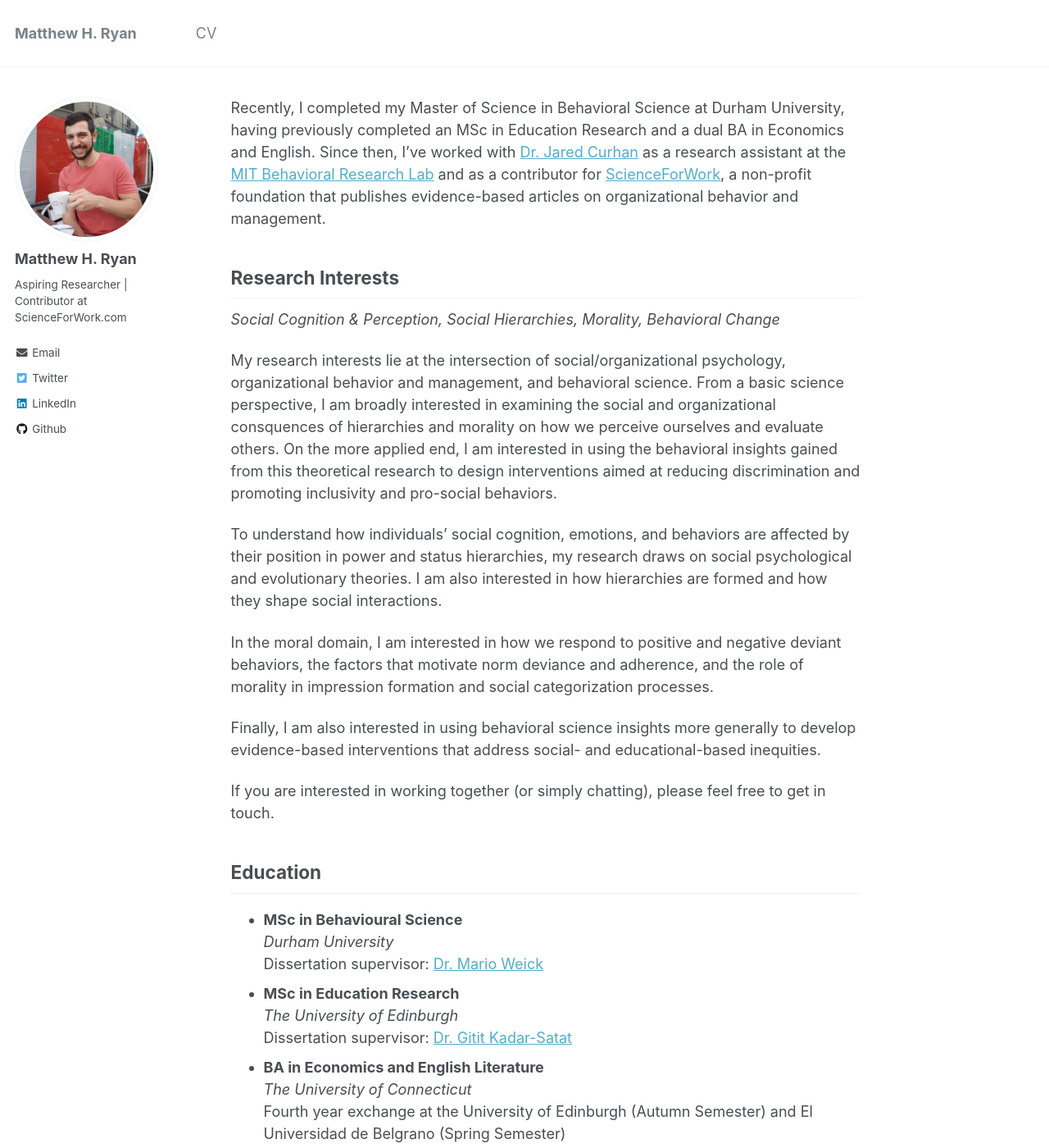
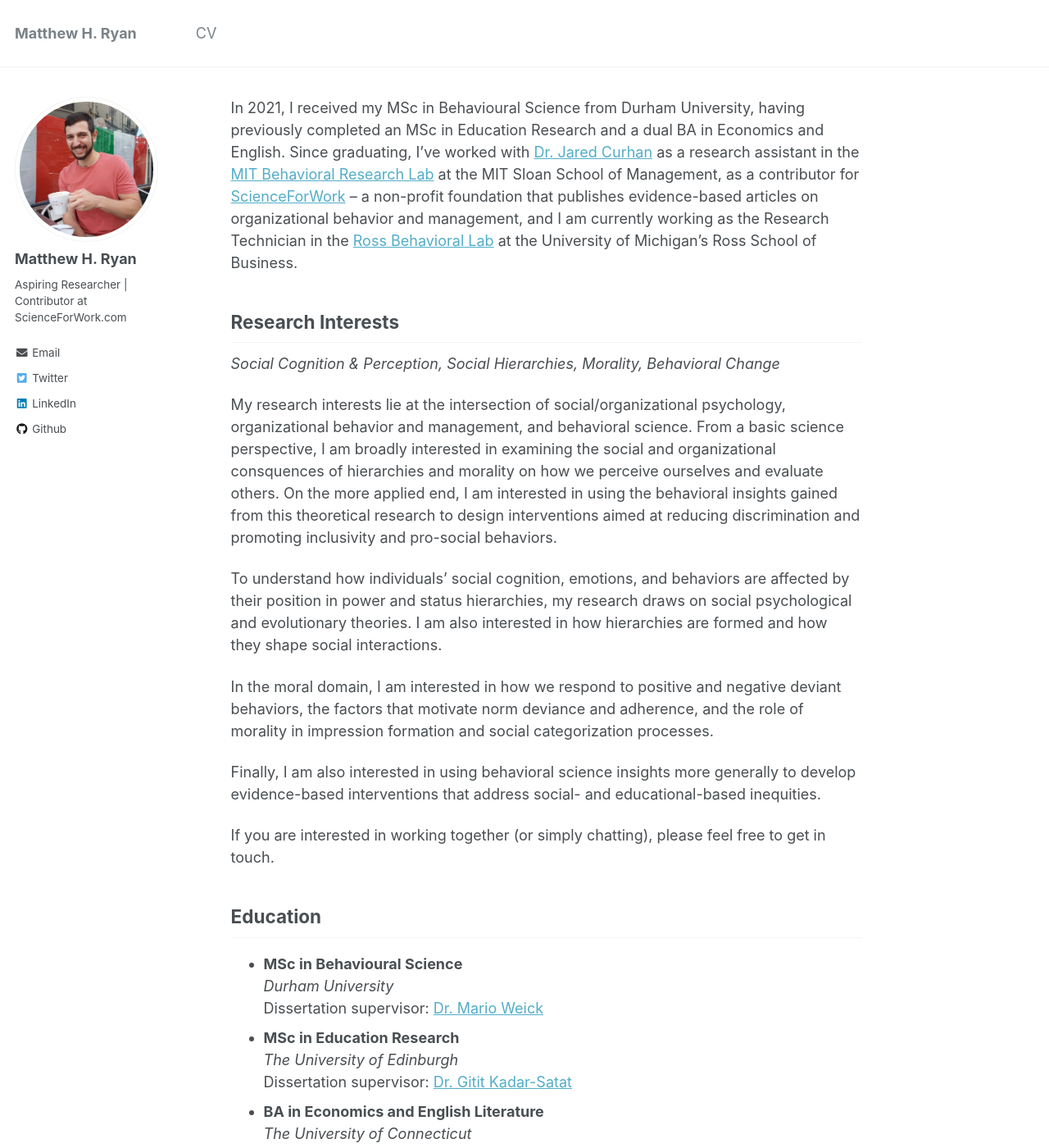
Before and after one commit to mattyhryan/mattyhryan.github.io, a Jekyll site: the page built from _pages/about.md, in a window 1280 px wide and 1400 px high. Shown: the whole window at 82% size. Built offline with Jekyll 4.4.1, drawn with Linux system fonts in a browser that asks for light colours; some of the changed text lies outside the part shown.

Commit message:
Update about.md

```diff
--- a/_pages/about.md
+++ b/_pages/about.md
@@ -7,7 +7,7 @@ redirect_from:
   - /about.html
 ---
 
-Recently, I completed my Master of Science in Behavioral Science at Durham University, having previously completed an MSc in Education Research and a dual BA in Economics and English. Since then, I've worked with [Dr. Jared Curhan](http://web.mit.edu/curhan/www/) as a research assistant at the [MIT Behavioral Research Lab](https://brl.mit.edu/) and as a contributor for [ScienceForWork](https://scienceforwork.com/), a non-profit foundation that publishes evidence-based articles on organizational behavior and management.
+In 2021, I received my MSc in Behavioural Science from Durham University, having previously completed an MSc in Education Research and a dual BA in Economics and English. Since graduating, I’ve worked with [Dr. Jared Curhan](http://web.mit.edu/curhan/www/) as a research assistant in the [MIT Behavioral Research Lab](https://brl.mit.edu/) at the MIT Sloan School of Management, as a contributor for [ScienceForWork](https://scienceforwork.com/) -- a non-profit foundation that publishes evidence-based articles on organizational behavior and management, and I am currently working as the Research Technician in the [Ross Behavioral Lab](https://cores.research.umich.edu/core/ross-behavioral-lab/) at the University of Michigan’s Ross School of Business.
 
 ## Research Interests
 
@@ -37,10 +37,12 @@ If you are interested in working together (or simply chatting), please feel free
 
 ## Personal
 
-I grew up in Franklin, Massachusetts, home of America's first public library, a commuter train that runs to Boston, and not a whole lot else.
+I grew up in Franklin, Massachusetts, home of America's first public library, a commuter train that runs to Boston, and not much else.
 
 After graduating from high school, I was fortunate to have the opportunity to leave my small town and headed off to study at the University of Connecticut. Upon arrival, I realized I had accidentally moved to an even smaller, more rural town - complete with cows and sheep to boot!
 
 Since then, I've spent time learning Portuguese while living in Brazil, learning Spanish while living in Argentina, and learning not to block the telly in the pub when the football/rugby match is on while living in the UK (in addition to completing two postgraduate programs).
 
+I now live in Michigan and am desperately trying to figure out what a wolverine is.
+
 In my free time, you'll probably find me watching a film, cooking something new, listening to a podcast, or lurking on twitter - sometimes, all at once.
```
